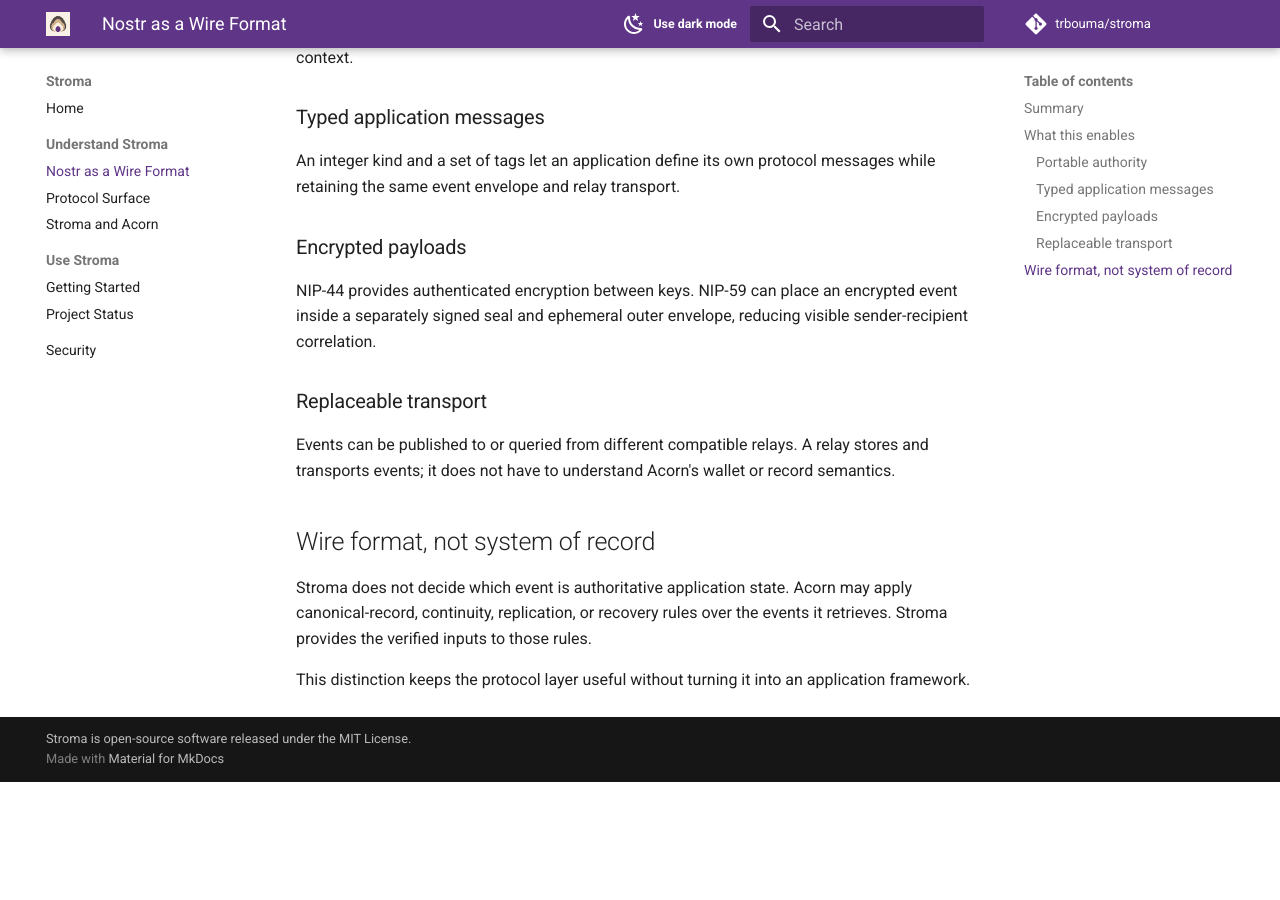
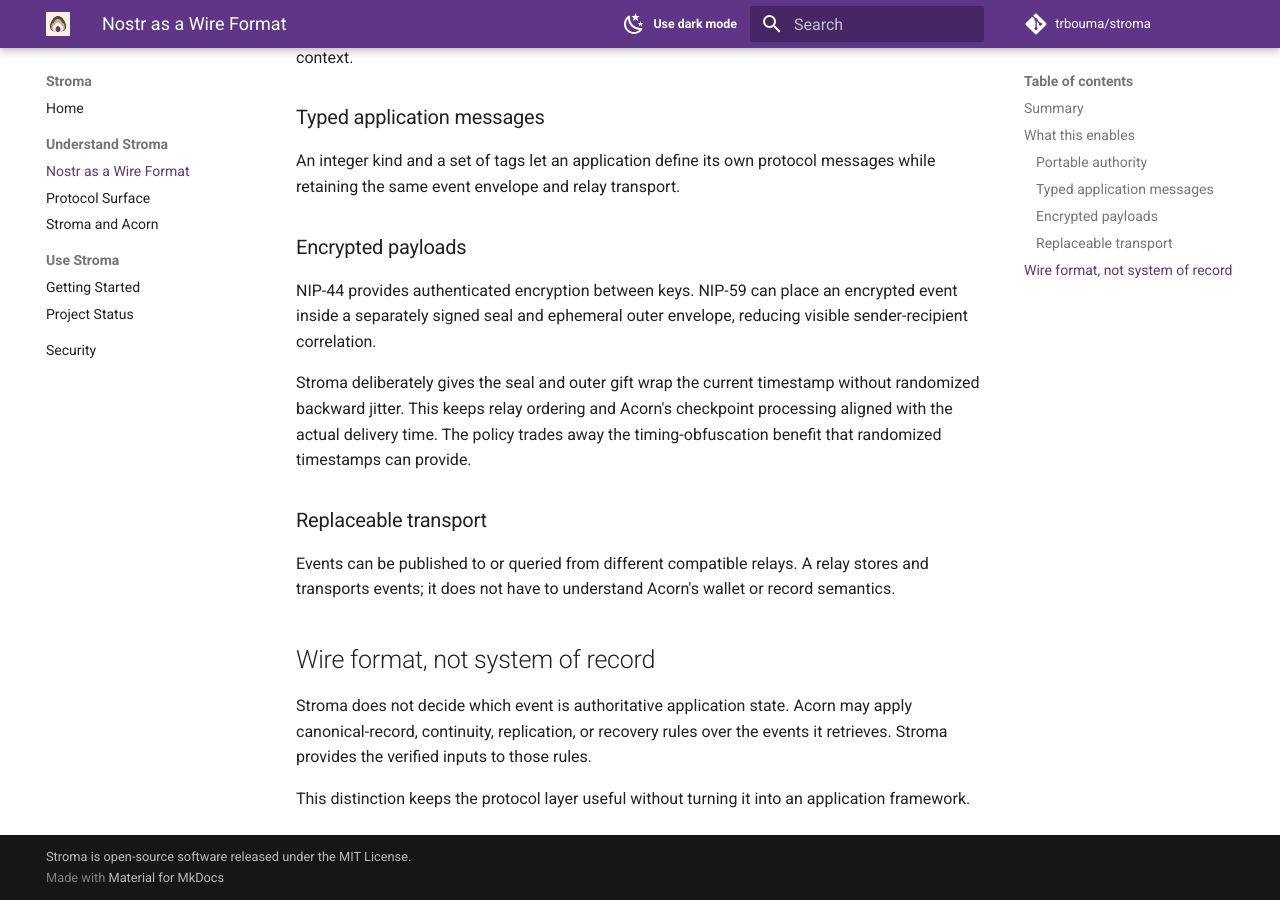
Before and after one commit to trbouma/stroma, an MkDocs documentation site: the page built from website/nostr-wire-format.md, in a window 1280 px wide and 900 px high, scrolled down 590 px. Built offline with MkDocs 1.6.1 and Material for MkDocs 9.7.7, drawn with Linux system fonts in a browser that asks for light colours; comment, search, counter and statistics services are not loaded; before the commit the page ends 1372 px from its top, so only the background shows below that.

Commit message:
fix: enforce zero-jitter timestamps for NIP-59 gift wraps

```diff
--- a/website/nostr-wire-format.md
+++ b/website/nostr-wire-format.md
@@ -34,6 +34,11 @@ NIP-44 provides authenticated encryption between keys. NIP-59 can place an
 encrypted event inside a separately signed seal and ephemeral outer envelope,
 reducing visible sender-recipient correlation.
 
+Stroma deliberately gives the seal and outer gift wrap the current timestamp
+without randomized backward jitter. This keeps relay ordering and Acorn's
+checkpoint processing aligned with the actual delivery time. The policy trades
+away the timing-obfuscation benefit that randomized timestamps can provide.
+
 ### Replaceable transport
 
 Events can be published to or queried from different compatible relays. A
```
Also changed, not shown: README.md (+1 -1 lines), website/protocol-surface.md (+1 -1 lines), 2 other files.
